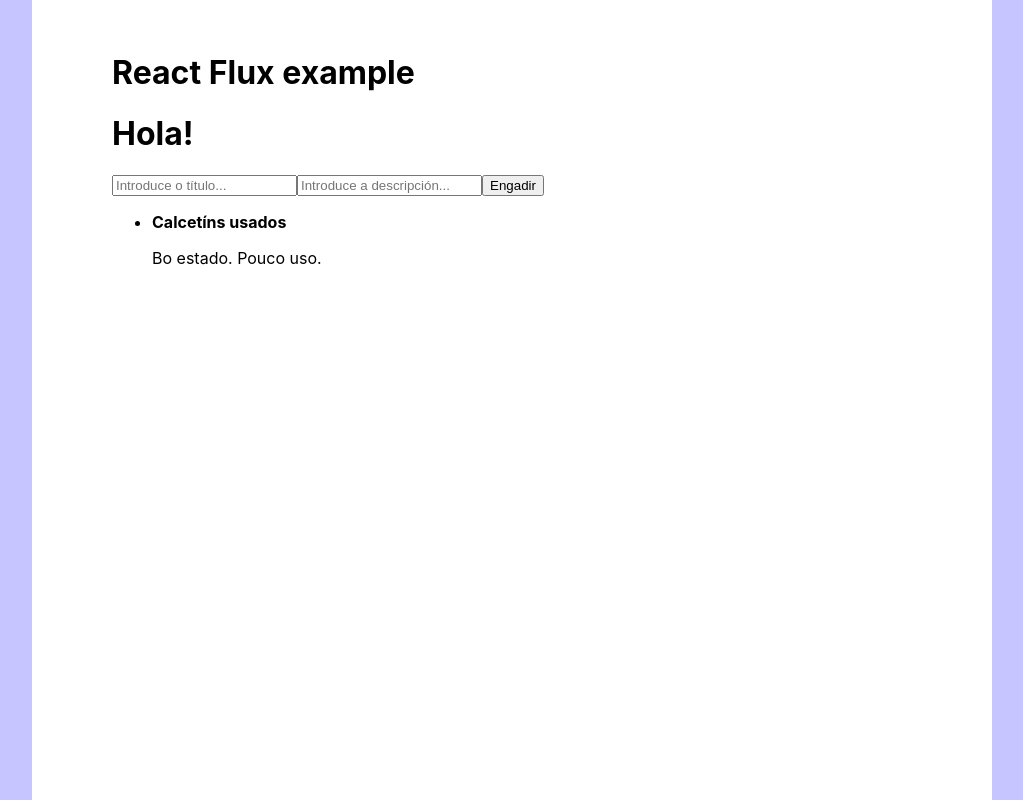
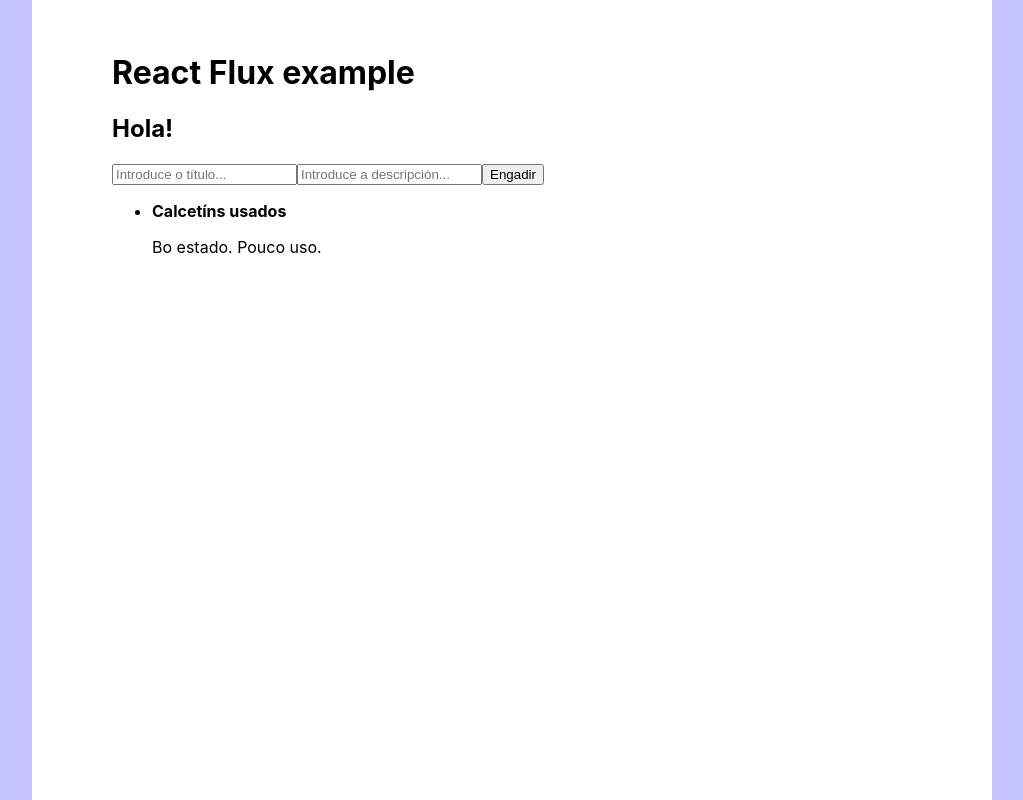
Before and after one commit to Diseno-de-Aplicaciones-Web/react-flux-example, a React (Create React App) app: page / in a window 1280 px wide. Shown: the whole page, without its empty margins (128-1151 px from the left). Built offline with nearby package versions, Linux system fonts and the light colour scheme.

Commit message:
Fixes header level

```diff
--- a/src/vistas/Portada.jsx
+++ b/src/vistas/Portada.jsx
@@ -1,5 +1,5 @@
 function Portada() {
-    return ( <h1>Hola!</h1>)
+    return ( <h2>Hola!</h2>)
 }
 
 export default Portada
```
